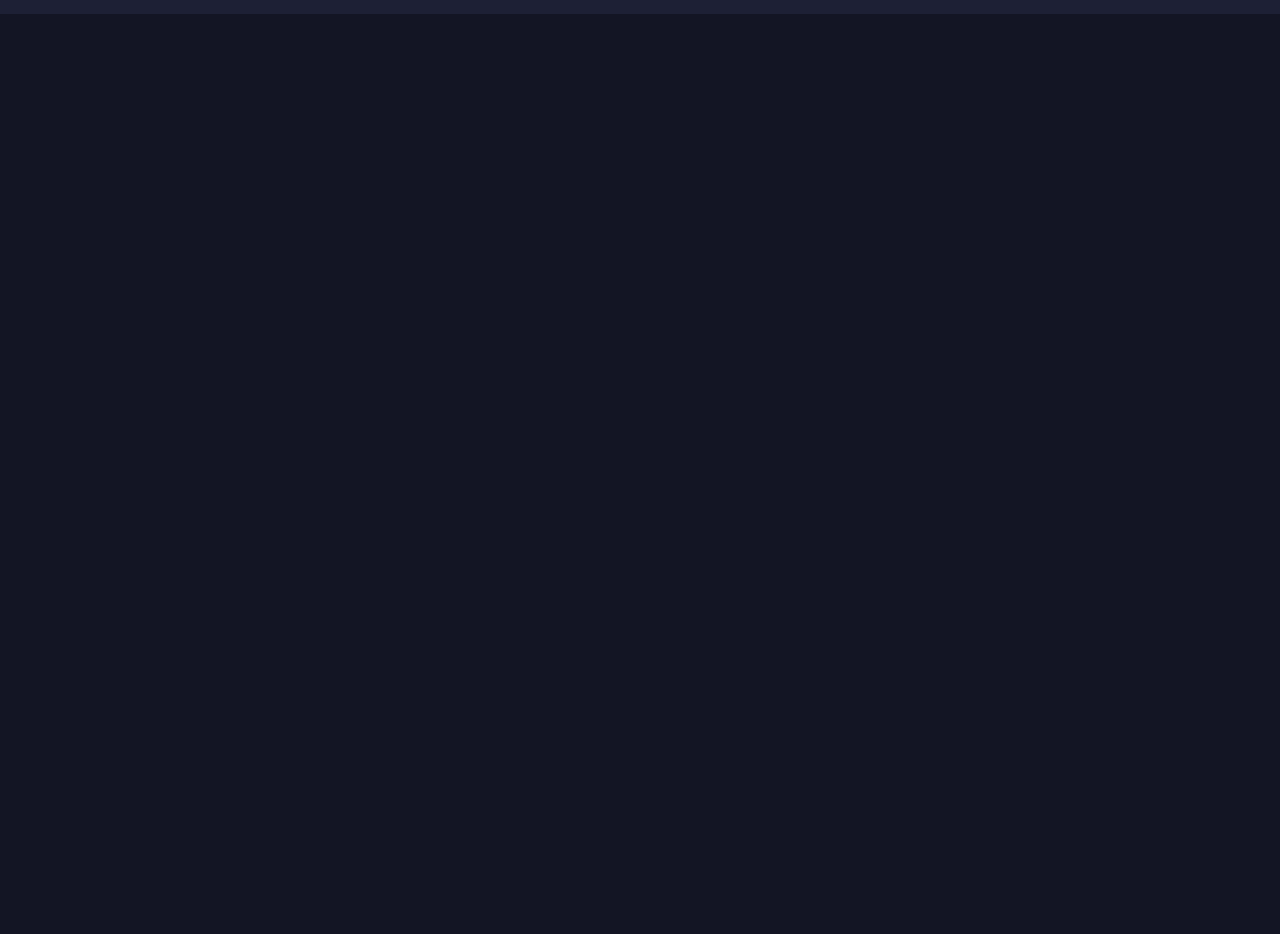
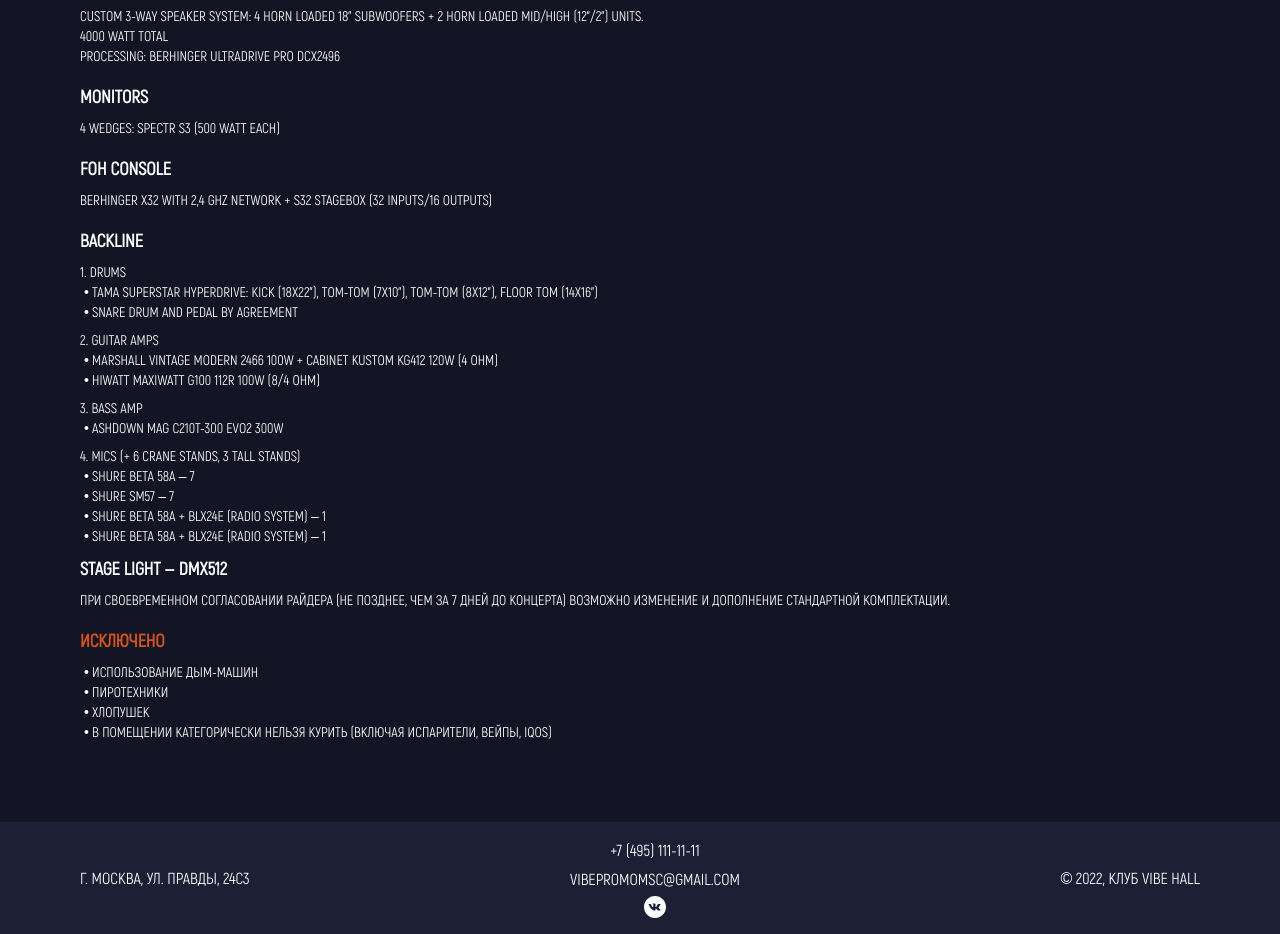
Before and after one commit to alex-androv/vibe, a Vue app: page /rider in a window 1280 px wide. Shown: the part 448-1382 px from the top of the page. Before the commit the page ends 800 px from the top, so only its background shows below. Built offline with nearby package versions, Linux system fonts and the light colour scheme.

Commit message:
default layout contacts rider

```diff
--- a/src/App.vue
+++ b/src/App.vue
@@ -1,24 +1,22 @@
 <template>
-<!-- <div class="header">header</div> -->
-<!-- <img src="@/assets/header.png" class="w-full"> -->
-<img src="@/assets/img/Vibe_Hall_white_logo1.svg" class="mx-auto my-10 w-1/3 md:w-1/4 lg:w-1/5 xl:w-1/6">
-  <div id="nav" class="flex flex-col justify-between h-48 sm:flex-row sm:h-auto sm:mx-auto sm:w-1/2 lg:w-1/3 2xl:w-1/4">
-    <router-link to="/" class="self-center">АФИША</router-link>
-    <router-link to="/about" class="self-center">О КЛУБЕ</router-link>
-    <router-link to="/rider" class="self-center">ТЕХНИЧЕСКИЙ РАЙДЕР</router-link>
-    <router-link to="/contacts" class="self-center">КОНТАКТЫ</router-link>
-  </div>
-  <router-view/>
-  <div class="footer flex flex-col justify-between items-center uppercase h-56 md:flex-row md:h-28 md:px-20 2xl:px-28">
-    <p>г. москва, Ул. Правды, 24с3</p>
-    <div class="flex flex-col items-center justify-between h-20">
-      <a href="tel:+74951111111">+7 (495) 111-11-11</a>
-      <a href = "mailto: vibepromomsc@gmail.com">vibepromomsc@gmail.com</a>
-      <a href="https://vk.com/vibemoscow" target="blank"><img src="@/assets/img/VK.svg" class="vk"></a>
-    </div>
-    <p>© 2022, Клуб vibe hall</p>
-  </div>
+  <component :is="layout">
+    <router-view/>
+  </component>
 </template>
+
+<script>
+import DefaultLayout from '@/layouts/DefaultLayout'
+export default {
+  components: {
+    DefaultLayout
+  },
+  computed: {
+    layout() {
+      return this.$route.meta.layout + '-layout';
+    }
+  }
+}
+</script>
 
 <style>
 @font-face {
@@ -32,35 +30,8 @@
   font-family: Akrobat, sans-serif;
   -webkit-font-smoothing: antialiased;
   -moz-osx-font-smoothing: grayscale;
-  /* text-align: center; */
   color: #fff;
+  /* position: relative; */
 }
 
-#nav {
-  padding: 30px;
-}
-
-#nav a {
-  font-style: normal;
-  font-weight: 800;
-  font-size: 14px;
-  line-height: 17px;
-  /* align-self: center; */
-
-}
-
-#nav a.router-link-exact-active {
-  border-bottom: 2px solid transparent;
-    /* border-image: linear-gradient(0.25turn, rgba(255,249,34), rgba(255,0,128), rgba(56,2,155,0)); */
-    border-image: linear-gradient(0.25turn, #E278FB, #DE511D, #EAA928);
-    border-image-slice: 1;
-}
-.footer {
-  background: #1D2035;
-  /* padding:19px 0 19px 0; */
-}
-.vk {
-  width: 22px;
-  height: 22px;
-}
 </style>
--- /dev/null
+++ b/src/components/FooterContacts.vue
@@ -0,0 +1,23 @@
+<template>
+  <div class="footer flex flex-col justify-around md:justify-between items-center uppercase h-56 md:flex-row md:h-28 md:px-20 2xl:px-28">
+    <p>г. москва, Ул. Правды, 24с3</p>
+    <div class="flex flex-col items-center justify-between h-20">
+      <a href="tel:+74951111111">+7 (495) 111-11-11</a>
+      <a href = "mailto: vibepromomsc@gmail.com">vibepromomsc@gmail.com</a>
+      <a href="https://vk.com/vibemoscow" target="blank"><img src="@/assets/img/VK.svg" class="vk"></a>
+    </div>
+    <p>© 2022, Клуб vibe hall</p>
+  </div>
+</template>
+
+<style scoped>
+.footer {
+  background: #1D2035;
+  /* position: sticky;
+  bottom:0; */
+}
+.vk {
+  width: 22px;
+  height: 22px;
+}
+</style>
--- /dev/null
+++ b/src/components/HeaderLogo.vue
@@ -0,0 +1,3 @@
+<template>
+    <img src="@/assets/img/Vibe_Hall_white_logo1.svg" class="mx-auto my-10 w-1/3 md:w-1/4 lg:w-1/5 xl:w-1/6">
+</template>
--- /dev/null
+++ b/src/components/NavigationBar.vue
@@ -0,0 +1,30 @@
+<template>
+    <div id="nav" class="flex flex-col justify-between h-48 sm:flex-row sm:h-auto sm:mx-auto sm:w-1/2 lg:w-1/3 2xl:w-1/4">
+        <router-link to="/" class="self-center">АФИША</router-link>
+        <router-link to="/about" class="self-center">О КЛУБЕ</router-link>
+        <router-link to="/rider" class="self-center">ТЕХНИЧЕСКИЙ РАЙДЕР</router-link>
+        <router-link to="/contacts" class="self-center">КОНТАКТЫ</router-link>
+  </div>
+</template>
+
+<style scoped>
+#nav {
+  padding: 30px;
+}
+
+#nav a {
+  font-style: normal;
+  font-weight: 800;
+  font-size: 14px;
+  line-height: 17px;
+  /* align-self: center; */
+
+}
+
+#nav a.router-link-exact-active {
+  border-bottom: 2px solid transparent;
+    /* border-image: linear-gradient(0.25turn, rgba(255,249,34), rgba(255,0,128), rgba(56,2,155,0)); */
+    border-image: linear-gradient(0.25turn, #E278FB, #DE511D, #EAA928);
+    border-image-slice: 1;
+}
+</style>
--- /dev/null
+++ b/src/layouts/DefaultLayout.vue
@@ -0,0 +1,19 @@
+<template>
+    <header-logo/>
+    <navigation-bar/>
+    <div class="px-4 mt-10 mb-20 sm:px-8 md:px-20 2xl:px-28">
+        <router-view />
+    </div>
+    <footer-contacts/>
+</template>
+
+<script>
+import HeaderLogo from '@/components/HeaderLogo'
+import NavigationBar from '@/components/NavigationBar'
+import FooterContacts from '@/components/FooterContacts'
+export default {
+  components: {
+    HeaderLogo, NavigationBar, FooterContacts
+  }
+}
+</script>
--- a/src/router/index.js
+++ b/src/router/index.js
@@ -7,11 +7,13 @@
   {
     path: '/',
     name: 'Home',
+    meta: {layout: 'default'},
     component: Home
   },
   {
     path: '/about',
     name: 'About',
+    meta: {layout: 'default'},
     // route level code-splitting
     // this generates a separate chunk (about.[hash].js) for this route
     // which is lazy-loaded when the route is visited.
@@ -20,11 +22,13 @@
   {
     path: '/rider',
     name: 'Rider',
+    meta: {layout: 'default'},
     component: Rider
   },
   {
     path: '/contacts',
     name: 'Contacts',
+    meta: {layout: 'default'},
     component: Contacts
   }
 ]
--- a/src/views/About.vue
+++ b/src/views/About.vue
@@ -1,5 +1,5 @@
 <template>
-  <div class="about">
-    <h1>This is an about page</h1>
+  <div>
+    <h1 class="uppercase text-2xl font-semibold">галерея</h1>
   </div>
 </template>
--- a/src/views/Contacts.vue
+++ b/src/views/Contacts.vue
@@ -1,5 +1,23 @@
 <template>
-  <div class="about">
-    <h1>Contacts</h1>
+  <div>
+    <h1 class="uppercase text-2xl font-semibold">контакты</h1>
+    <div class="mt-5">
+      <div class="mb-4">
+        <p class="mb-2 uppercase text-lg	font-semibold">адрес клуба</p>
+        <p class="uppercase text-sm font-medium">г. москва, Ул. Правды, 24с3</p>
+      </div>
+      <div class="mb-4">
+        <p class="mb-2 uppercase text-lg	font-semibold">Телефон</p>
+        <a class="uppercase text-sm font-medium" href="tel:+74951111111">+7 (495) 111-11-11</a>
+      </div>
+      <div class="mb-4">
+        <p class="mb-2 uppercase text-lg	font-semibold">Email</p>
+        <a class="uppercase text-sm font-medium" href = "mailto: vibepromomsc@gmail.com">vibepromomsc@gmail.com</a>
+      </div>
+      <div>
+        <p class="mb-2 uppercase text-lg	font-semibold">Мы в соц. сетях</p>
+        <a class="uppercase text-sm font-medium" href="https://vk.com/vibemoscow" target="blank">vk.com/vibemoscow</a>
+      </div>
+    </div>
   </div>
 </template>
--- a/src/views/Home.vue
+++ b/src/views/Home.vue
@@ -1,6 +1,6 @@
 <template>
-  <div class="home">
-    <!-- <h1>АФИША</h1> -->
+  <div>
+    <h1 class="uppercase text-2xl font-semibold">афиша</h1>
   </div>
 </template>
 
--- a/src/views/Rider.vue
+++ b/src/views/Rider.vue
@@ -1,5 +1,64 @@
 <template>
-  <div class="about">
-    <h1>Rider</h1>
+  <div>
+    <h1 class="uppercase text-2xl font-semibold">технический райдер «vibe hall»</h1>
+    <div class="mt-5">
+      <div class="mb-4">
+        <p class="mb-2 uppercase text-lg	font-semibold">Main PA</p>
+        <p class="uppercase text-sm font-medium">Custom 3-way speaker system: 4 horn loaded 18" Subwoofers + 2 horn loaded mid/high (12"/2") units.</p>
+        <p class="uppercase text-sm font-medium">4000 Watt total</p>
+        <p class="uppercase text-sm font-medium">Processing: Berhinger Ultradrive Pro dcx2496</p>
+      </div>
+      <div class="mb-4">
+        <p class="mb-2 uppercase text-lg	font-semibold">Monitors</p>
+        <p class="uppercase text-sm font-medium">4 Wedges: Spectr S3 (500 Watt each)</p>
+      </div>
+      <div class="mb-4">
+        <p class="mb-2 uppercase text-lg	font-semibold">FOH Console</p>
+        <p class="uppercase text-sm font-medium">Berhinger X32 with 2,4 gHz network + S32 Stagebox (32 inputs/16 outputs)</p>
+      </div>
+      <div>
+        <p class="mb-2 uppercase text-lg	font-semibold">Backline</p>
+        <p class="uppercase text-sm font-medium">1. Drums</p>
+        <ul class="uppercase text-sm font-medium pl-1 mb-2">
+          <li>• Tama Superstar Hyperdrive: Kick (18x22"), Tom-tom (7x10"), Tom-tom (8x12"), Floor Tom (14x16")</li>
+          <li>• Snare drum and pedal by agreement</li>
+        </ul>
+        <p class="uppercase text-sm font-medium">2. Guitar Amps</p>
+        <ul class="uppercase text-sm font-medium pl-1 mb-2">
+          <li>• Marshall Vintage Modern 2466 100W + Cabinet Kustom KG412 120W (4 Ohm)</li>
+          <li>• Hiwatt Maxiwatt G100 112R 100W (8/4 Ohm)</li>
+        </ul>
+        <p class="uppercase text-sm font-medium">3. Bass Amp</p>
+        <ul class="uppercase text-sm font-medium pl-1 mb-2">
+          <li>• Ashdown MAG C210T-300 EVO2 300W</li>
+        </ul>
+        <p class="uppercase text-sm font-medium">4. Mics (+ 6 crane stands, 3 tall stands)</p>
+        <ul class="uppercase text-sm font-medium pl-1 mb-2">
+          <li>• Shure Beta 58A – 7</li>
+          <li>• Shure SM57 – 7</li>
+          <li>• Shure Beta 58A + BLX24E (radio system) – 1</li>
+          <li>• Shure Beta 58A + BLX24E (radio system) – 1</li>
+        </ul>
+      </div>
+      <div class="mb-4">
+        <p class="mb-2 uppercase text-lg	font-semibold">Stage light – DMX512</p>
+        <p class="uppercase text-sm font-medium">При своевременном согласовании райдера (не позднее, чем за 7 дней до концерта) возможно изменение и дополнение стандартной комплектации.</p>
+      </div>
+      <div class="mb-4">
+        <p class="mb-2 uppercase text-lg	font-semibold not-allowed">Исключено</p>
+        <ul class="uppercase text-sm font-medium pl-1 mb-2">
+          <li>• Использование дым-машин</li>
+          <li>• Пиротехники</li>
+          <li>• Хлопушек</li>
+          <li>• В помещении категорически нельзя курить (включая испарители, вейпы, IQOS)</li>
+        </ul>
+      </div>
+    </div>
   </div>
 </template>
+
+<style scoped>
+.not-allowed {
+  color: #D8531E;
+}
+</style>
```
